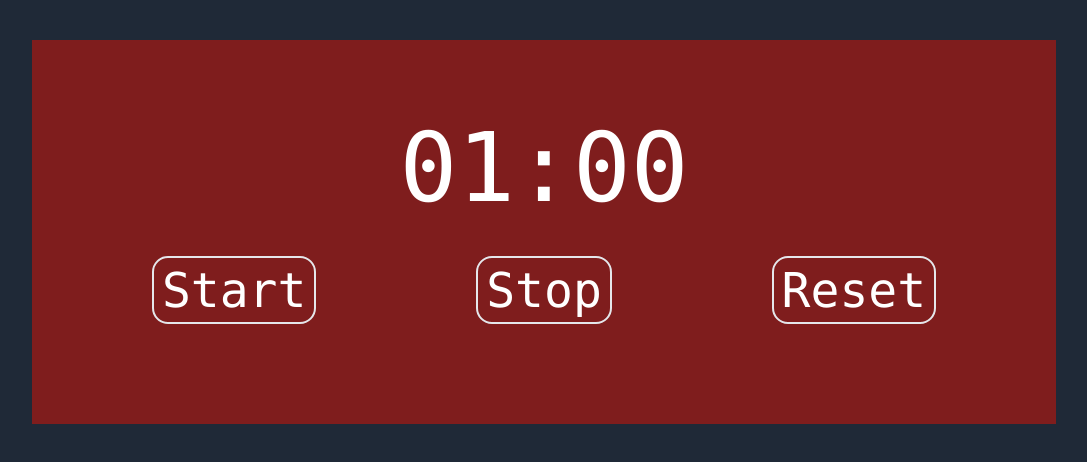
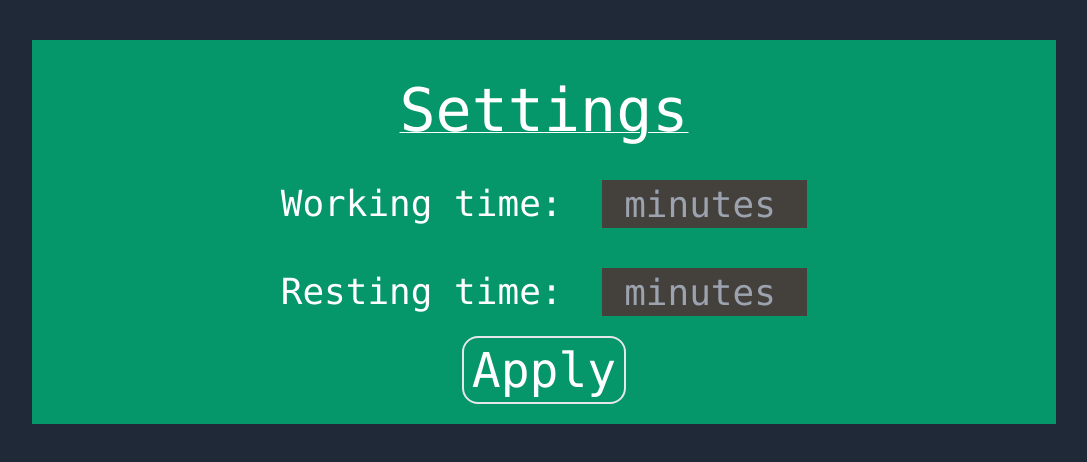
Before and after one commit to Alex-Prokhorenko/pomodoro, a React (Create React App) app: page / in a window 1280 px wide. Shown: the top 462 px of the page, without its empty margins (96-1183 px from the left). Built offline with nearby package versions, Linux system fonts and the light colour scheme.

Commit message:
fix: the style of the settings component has been changed

```diff
--- a/src/components/PomodoroContainer.tsx
+++ b/src/components/PomodoroContainer.tsx
@@ -7,12 +7,12 @@ const data = {
     restingTime: 5,
     sessionsNumber: 0,
     isCounting: false,
-    isSettings: false
+    isSettings: true
 };
 
 const PomodoroContainer = () => {
     return (
-        <div className="w-4/5 h-96 mx-auto my-10 bg-green-900">
+        <div className="w-4/5 w-900 h-96 mx-auto my-10 bg-green-900">
             {data.isSettings ? <Settings/> : <Work data={data}/>}
         </div>
     );
--- a/src/components/Settings.tsx
+++ b/src/components/Settings.tsx
@@ -1,9 +1,32 @@
 import React from 'react'
+import Button from "./Button";
+
+
+
+const handleApply = () => {
+
+}
 
 const Settings = () => {
+
+
     return (
-        <div>
-            Настройки
+        <div className='h-96 text-center text-white bg-emerald-600'>
+            <h1 className='text-6xl p-10 underline decoration-1'>Settings</h1>
+
+            <div className='flex justify-center items-center text-4xl'>
+                <p>Working time:</p>
+                <input type='number' min='0' max='1000' placeholder=' minutes' id='workingTime'
+                       className='bg-stone-700 w-1/5 h-12 ml-10 outline-0'/>
+            </div>
+
+            <div className='flex pt-10 justify-center items-center text-4xl pb-5'>
+                <p>Resting time:</p>
+                <input type='number' min='0' max='1000' placeholder=' minutes' id='restingTime'
+                       className='bg-stone-700 w-1/5 h-12 ml-10 outline-0'/>
+            </div>
+
+            <Button name='Apply' onClick={handleApply}/>
         </div>
     );
 };
```
